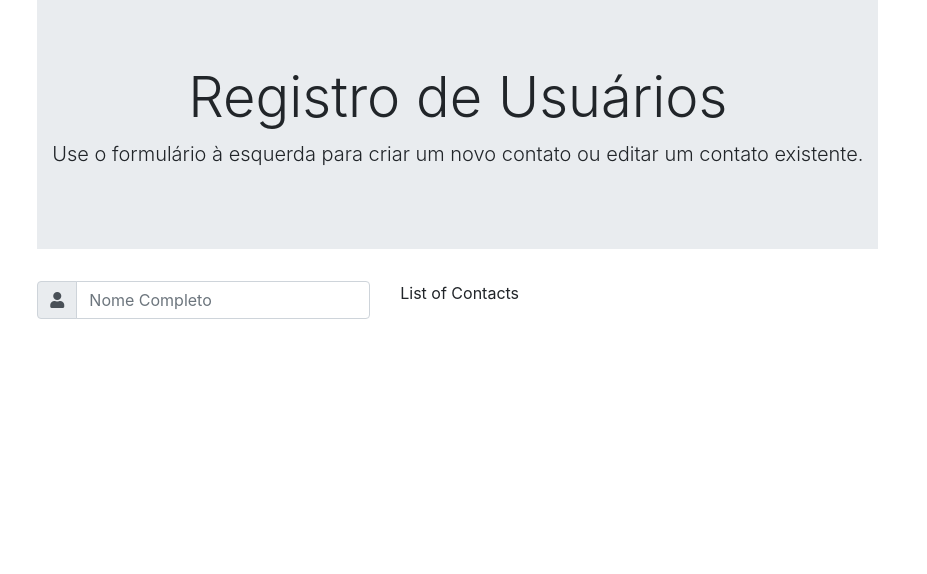
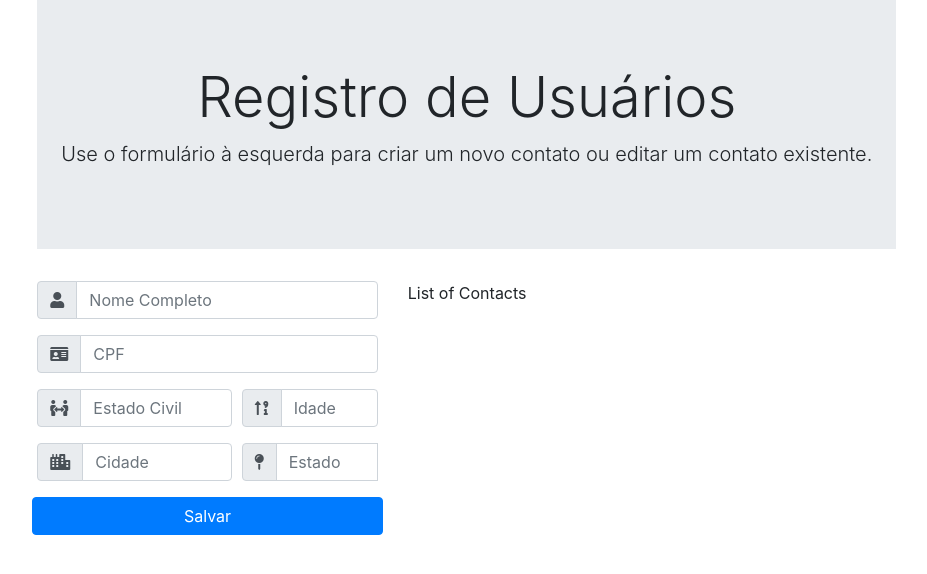
Before and after one commit to cfrinka/softwrap_test, a React (Create React App) app: page / in a window 1280 px wide. Shown: the top 574 px of the page, without its empty margins (166-1093 px from the left). Built offline with nearby package versions, Linux system fonts and the light colour scheme.

Commit message:
finalized form with db insertion

```diff
--- a/src/components/ContactForm.js
+++ b/src/components/ContactForm.js
@@ -1,26 +1,86 @@
 import React, { useState, useEffect } from 'react'
 
-export default function ContactForm() {
+export default function ContactForm(props) {
     const initialFieldValues = {
         fullName: '',
+        tin: '',
+        civilState: '',
         age: '',
-        civilState: '',
-        tin: '',
         city: '',
         state: ''
     }
 
-var [values,setValues] = useState(initialFieldValues)
+    let [values, setValues] = useState(initialFieldValues)
+
+    const handleInputChange = e => {
+        let { name, value } = e.target
+        setValues({
+            ...values,
+            [name] : value
+        })
+    }
+
+    const handleFormSubmit = e =>{
+        e.preventDefault()
+        props.addOrEdit(values)
+    }
 
     return (
-        <form autoComplete='off'>
+        <form autoComplete='off' onSubmit={handleFormSubmit}>
             <div className='form-group input-group'>
                 <div className='input-group-prepend'>
                     <div className='input-group-text'>
                         <i className='fas fa-user'></i>
                     </div>
                 </div>
-                <input className='form-control' placeholder='Nome Completo' name='fullName' value= {values.fullName} />
+                <input className='form-control' placeholder='Nome Completo' name='fullName' value={values.fullName} onChange={handleInputChange} />
+            </div>
+            <div className='form-group input-group'>
+                <div className='input-group-prepend'>
+                    <div className='input-group-text'>
+                        <i class="fas fa-id-card"></i>
+                    </div>
+                </div>
+                <input className='form-control' placeholder='CPF' name='tin' value={values.tin} onChange={handleInputChange} />
+            </div>
+            <div className='form-row'>
+                <div className='form-group input-group col-md-7'>
+                    <div className='input-group-prepend'>
+                        <div className='input-group-text'>
+                            <i class="fas fa-people-arrows"></i>
+                        </div>
+                    </div>
+                    <input className='form-control' placeholder='Estado Civil' name='civilState' value={values.civilState} onChange={handleInputChange} />
+                </div>
+                <div className='form-group input-group col-md-5'>
+                    <div className='input-group-prepend'>
+                        <div className='input-group-text'>
+                            <i class="fas fa-sort-numeric-up-alt"></i>
+                        </div>
+                    </div>
+                    <input className='form-control' placeholder='Idade' name='age' value={values.age} onChange={handleInputChange}/>
+                </div>
+            </div>
+            <div className='form-row'>
+                <div className='form-group input-group col-md-7'>
+                    <div className='input-group-prepend'>
+                        <div className='input-group-text'>
+                        <i class="fas fa-city"></i>
+                        </div>
+                    </div>
+                    <input className='form-control' placeholder='Cidade' name='city' value={values.city} onChange={handleInputChange} />
+                </div>
+                <div className='form-group input-group col-md-5'>
+                    <div className='input-group-prepend'>
+                        <div className='input-group-text'>
+                        <i class="fas fa-map-pin"></i>
+                        </div>
+                    </div>
+                    <input className='form-control' placeholder='Estado' name='state' value={values.state} onChange={handleInputChange} />
+                    <div className='form-group'>
+                    </div>
+                </div>
+                        <input type='submit' value='Salvar' className='btn btn-primary btn-block' />
             </div>
         </form>
     )
--- a/src/components/Contacts.js
+++ b/src/components/Contacts.js
@@ -1,7 +1,19 @@
 import React from 'react'
 import ContactForm from './ContactForm'
+import firebaseDb from '../firebase'
 
 export default function Contacts() {
+
+    const addOrEdit = obj =>{
+        firebaseDb.child('contacts').push(
+            obj,
+            err =>{
+                if(err)
+                console.log(err)
+            }
+        )
+
+    }
     return (
         <>
             <div class='jumbotron jumbotron-fluid'>
@@ -12,7 +24,7 @@ export default function Contacts() {
             </div>
             <div className='row'>
                 <div className='col-md-5'>
-                    <ContactForm />
+                    <ContactForm addOrEdit={addOrEdit}/>
                 </div>
                 <div className='col-md-7'>
                     <div> List of Contacts</div>
--- a/src/firebase.js
+++ b/src/firebase.js
@@ -10,4 +10,6 @@ var firebaseConfig = {
     appId: "1:499724897238:web:9cc6527890838d9cfd7277"
   };
   // Initialize Firebase
-  firebase.initializeApp(firebaseConfig);
+  let fireDb = firebase.initializeApp(firebaseConfig);
+
+  export default fireDb.database().ref()
```
